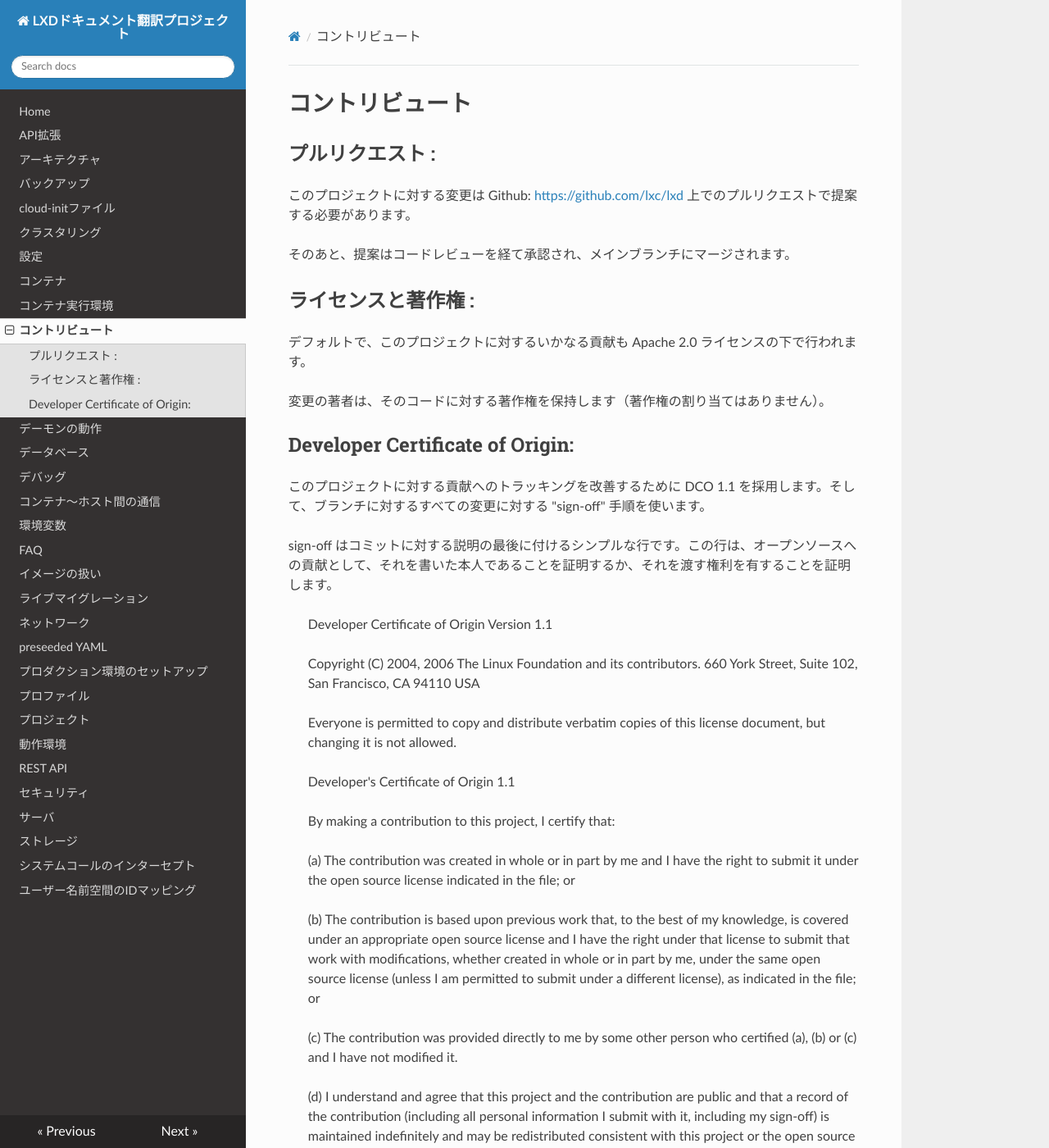
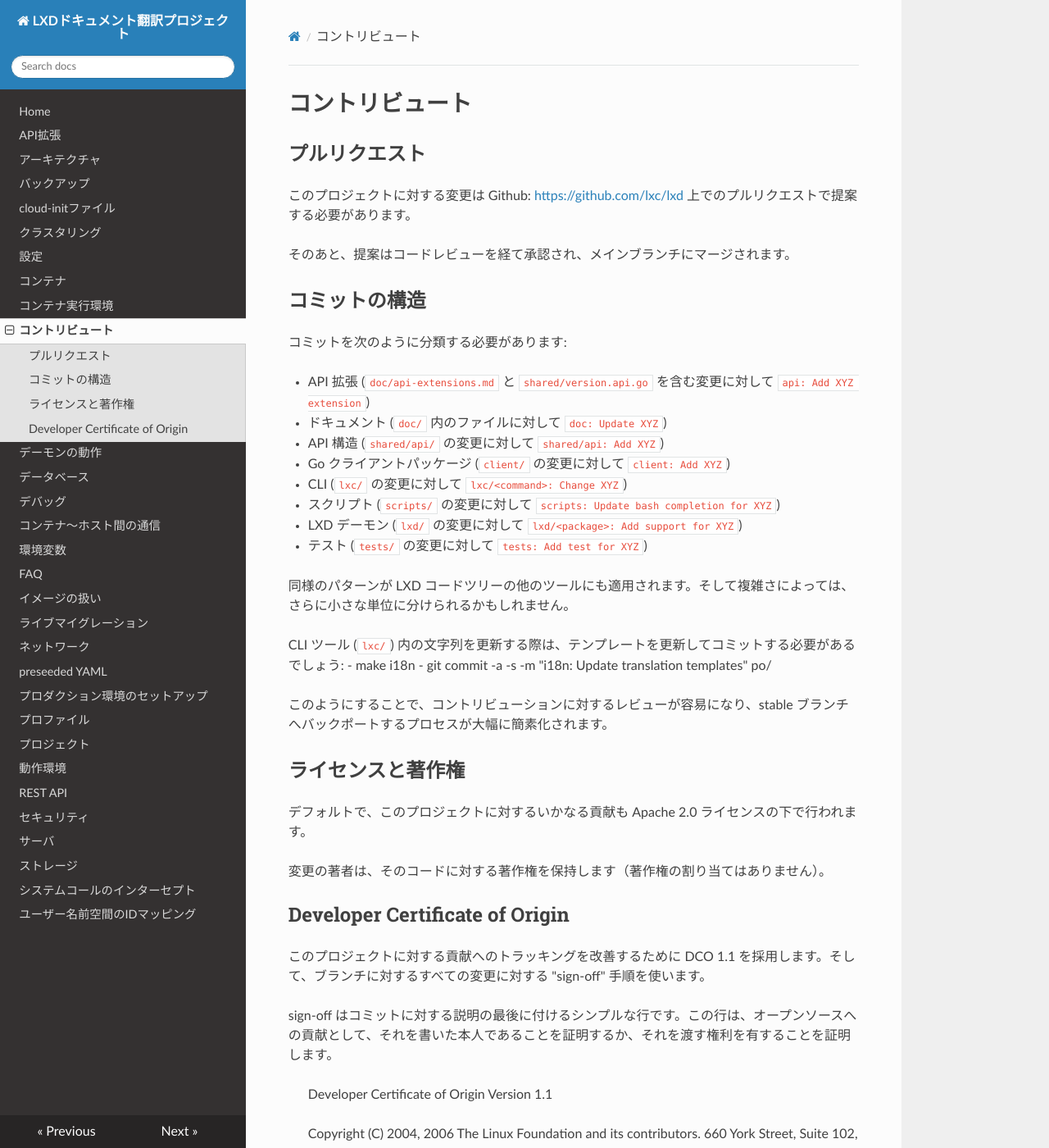
Before and after one commit to lxc-jp/lxd-ja, an MkDocs documentation site: the page built from doc/contributing.md, in a window 1280 px wide and 1400 px high. Shown: the whole window at 82% size. Built offline with MkDocs 1.6.1, drawn with Linux system fonts in a browser that asks for light colours; nearby versions of some CDN libraries; old or Windows-style settings are respelled for this version of MkDocs.

Commit message:
Update contributing.md to upstream at 2019-11-18
Signed-off-by: KATOH Yasufumi <karma@jazz.email.ne.jp>

```diff
--- a/doc/contributing.md
+++ b/doc/contributing.md
@@ -1,7 +1,6 @@
 # コントリビュート
 <!-- Contributing -->
-## プルリクエスト <!-- Pull requests -->:
-
+## プルリクエスト <!-- Pull requests -->
 <!--
 Changes to this project should be proposed as pull requests on Github
 at: <https://github.com/lxc/lxd>
@@ -14,7 +13,51 @@ be merged in the main branch.
 -->
 そのあと、提案はコードレビューを経て承認され、メインブランチにマージされます。
 
-## ライセンスと著作権 <!-- License and copyright -->:
+## コミットの構造 <!-- Commit structure -->
+<!--
+Separate commits should be used for:
+-->
+コミットを次のように分類する必要があります:
+
+<!--
+ - API extension (`api: Add XYZ extension`, contains `doc/api-extensions.md` and `shared/version.api.go`)
+ - Documentation (`doc: Update XYZ` for files in `doc/`)
+ - API structure (`shared/api: Add XYZ` for changes to `shared/api/`)
+ - Go client package (`client: Add XYZ` for changes to `client/`)
+ - CLI (`lxc/<command>: Change XYZ` for changes to `lxc/`)
+ - Scripts (`scripts: Update bash completion for XYZ` for changes to `scripts/`)
+ - LXD daemon (`lxd/<package>: Add support for XYZ` for changes to `lxd/`)
+ - Tests (`tests: Add test for XYZ` for changes to `tests/`)
+-->
+ - API 拡張 (`doc/api-extensions.md` と `shared/version.api.go` を含む変更に対して `api: Add XYZ extension`)
+ - ドキュメント (`doc/` 内のファイルに対して `doc: Update XYZ`)
+ - API 構造 (`shared/api/` の変更に対して `shared/api: Add XYZ`)
+ - Go クライアントパッケージ (`client/` の変更に対して `client: Add XYZ`)
+ - CLI (`lxc/` の変更に対して `lxc/<command>: Change XYZ`)
+ - スクリプト (`scripts/` の変更に対して `scripts: Update bash completion for XYZ`)
+ - LXD デーモン (`lxd/` の変更に対して `lxd/<package>: Add support for XYZ`)
+ - テスト (`tests/` の変更に対して `tests: Add test for XYZ`)
+
+<!--
+The same kind of pattern extends to the other tools in the LXD code tree
+and depending on complexity, things may be split into even smaller chunks.
+-->
+同様のパターンが LXD コードツリーの他のツールにも適用されます。そして複雑さによっては、さらに小さな単位に分けられるかもしれません。
+
+<!--
+When updating strings in the CLI tool (`lxc/`), you may need a commit to update the templates:
+-->
+CLI ツール (`lxc/`) 内の文字列を更新する際は、テンプレートを更新してコミットする必要があるでしょう:
+ - make i18n
+ - git commit -a -s -m "i18n: Update translation templates" po/
+
+<!--
+This structure makes it easier for contributions to be reviewed and also
+greatly simplifies the process of backporting fixes to stable branches.
+-->
+このようにすることで、コントリビューションに対するレビューが容易になり、stable ブランチへバックポートするプロセスが大幅に簡素化されます。
+
+## ライセンスと著作権 <!-- License and copyright -->
 
 <!--
 By default, any contribution to this project is made under the Apache
@@ -28,8 +71,7 @@ The author of a change remains the copyright holder of their code
 -->
 変更の著者は、そのコードに対する著作権を保持します（著作権の割り当てはありません）。
 
-## Developer Certificate of Origin:
-
+## Developer Certificate of Origin
 <!--
 To improve tracking of contributions to this project we use the DCO 1.1
 and use a "sign-off" procedure for all changes going into the branch.
```
